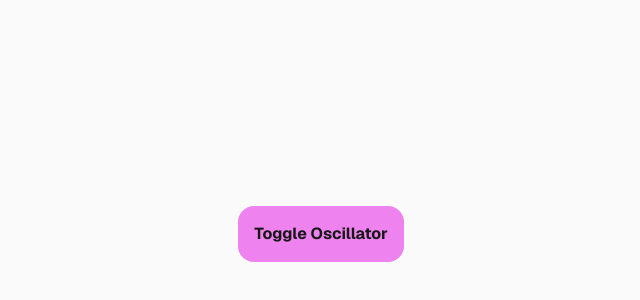
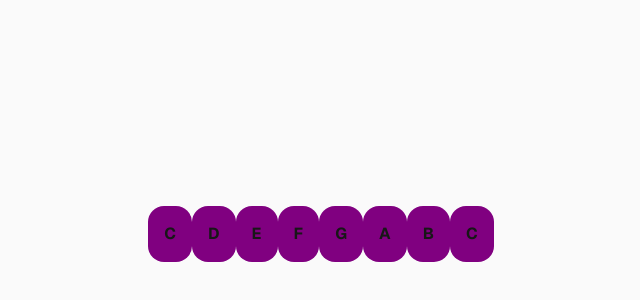
Before and after one commit to JerryLeeMelton/snes-web-synth, a Next.js app: page / in a window 1280 px wide. Shown: the part 166-466 px from the top of the page, without its empty margins (319-959 px from the left). Built offline with nearby package versions, Linux system fonts and the light colour scheme.

Commit message:
Implement 3 oscillator synth and a set of simple keyboard buttons to control them.

```diff
--- a/app/globals.css
+++ b/app/globals.css
@@ -25,9 +25,9 @@ body {
   font-family: Arial, Helvetica, sans-serif;
 }
 
-button {
+.keyboard-key {
   font-weight: bold;
-  background-color: violet;
+  background-color: purple;
   padding: 1rem;
   border-radius: 1rem;
 }
--- a/app/page.tsx
+++ b/app/page.tsx
@@ -1,57 +1,42 @@
 "use client"
 
 import { useEffect, useRef, useState } from "react"
+import { useAudio } from "@/audio/AudioProvider"
+
+const keyboardKeys = [
+  { note: 60, label: "C" },
+  { note: 62, label: "D" },
+  { note: 64, label: "E" },
+  { note: 65, label: "F" },
+  { note: 67, label: "G" },
+  { note: 69, label: "A" },
+  { note: 71, label: "B" },
+  { note: 72, label: "C" },
+]
 
 export default function Home() {
-  const audioContextRef = useRef<AudioContext | null>(null)
-  const oscOneRef = useRef<OscillatorNode | null>(null)
-  const gainRef = useRef<GainNode | null>(null)
-  const [oscPlaying, setOscPlaying] = useState<boolean>(false)
-
-  useEffect(() => {
-    const audioContext = new AudioContext()
-    const oscOne = audioContext.createOscillator()
-    const gain = audioContext.createGain()
-
-    oscOne.type = "sine"
-    oscOne.frequency.value = 440
-    gain.gain.value = 0
-
-    oscOne.connect(gain).connect(audioContext.destination)
-    oscOne.start()
-
-    audioContextRef.current = audioContext
-    oscOneRef.current = oscOne
-    gainRef.current = gain
-
-    return () => {
-      oscOne.stop()
-      audioContext.close()
-    }
-  }, [])
-
-  function toggleOscillator(): void {
-    console.log("Starting or Stopping osc1")
-
-    const audioContext = audioContextRef.current
-    const gain = gainRef.current
-
-    if (!audioContext || !gain) return
-
-    audioContext.resume()
-
-    if (!oscPlaying) {
-      gain.gain.setValueAtTime(1, audioContext.currentTime)
-    } else {
-      gain.gain.setValueAtTime(0, audioContext.currentTime)
-    }
-
-    setOscPlaying(!oscPlaying)
-  }
-
+  const { playNote, stopNote } = useAudio()
   return (
     <div className="flex flex-col flex-1 items-center justify-center bg-zinc-50 font-sans dark:bg-black">
-      <button onClick={toggleOscillator}>Toggle Oscillator</button>
+      <div className="keyboard-container">
+        {keyboardKeys.map(({ note, label }) => (
+          <button
+            key={note}
+            onMouseDown={() => {
+              playNote(note)
+            }}
+            onMouseUp={() => {
+              stopNote(note)
+            }}
+            onMouseLeave={() => {
+              stopNote(note)
+            }}
+            className={"keyboard-key"}
+          >
+            {label}
+          </button>
+        ))}
+      </div>
     </div>
   )
 }
--- a/audio/AudioProvider.tsx
+++ b/audio/AudioProvider.tsx
@@ -3,13 +3,25 @@
 import { createContext, useContext, useRef, ReactNode } from "react"
 
 type AudioContextType = {
-  getAudioContext: () => AudioContext
+  // getAudioContext: () => AudioContext
+  playNote: (note: number) => void
+  stopNote: (note: number) => void
+}
+
+type Voice = {
+  oscillators: OscillatorNode[]
+  gain: GainNode
 }
 
 const AudioCtx = createContext<AudioContextType | null>(null)
 
+function midiToFreqency(note: number) {
+  return 440 * Math.pow(2, (note - 69) / 12)
+}
+
 export default function AudioProvider({ children }: { children: ReactNode }) {
   const audioContextRef = useRef<AudioContext | null>(null)
+  const voicesRef = useRef<Map<number, Voice>>(new Map())
 
   function getAudioContext() {
     if (!audioContextRef.current) {
@@ -19,8 +31,76 @@ export default function AudioProvider({ children }: { children: ReactNode }) {
     return audioContextRef.current
   }
 
+  function playNote(note: number): void {
+    if (voicesRef.current.has(note)) {
+      return // Return early, note already playing somehow
+    }
+
+    // Get an initialize audio context
+    const audioContext = getAudioContext()
+    audioContext.resume()
+
+    // Set the note's frequency and gain
+    const noteFrequency = midiToFreqency(note)
+    const gain = audioContext.createGain()
+    gain.gain.setValueAtTime(0, audioContext.currentTime)
+    // Short default ramp to avoid pops
+    gain.gain.linearRampToValueAtTime(0.3, audioContext.currentTime + 0.02)
+    gain.connect(audioContext.destination)
+
+    // Create oscillators and give them the note data
+    const osc1 = audioContext.createOscillator()
+    osc1.type = "sawtooth"
+    osc1.frequency.value = noteFrequency
+    osc1.connect(gain)
+
+    const osc2 = audioContext.createOscillator()
+    osc2.type = "sawtooth"
+    osc2.frequency.value = noteFrequency
+    osc2.detune.value = 5
+    osc2.connect(gain)
+
+    const osc3 = audioContext.createOscillator()
+    osc2.type = "sawtooth"
+    osc2.frequency.value = noteFrequency
+    osc2.detune.value = 5
+    osc2.connect(gain)
+
+    // Play the note!
+    osc1.start()
+    osc2.start()
+    osc3.start()
+
+    // Add note to the voiceRef for tracking and later stopping
+    voicesRef.current.set(note, { oscillators: [osc1, osc2, osc3], gain })
+  }
+
+  function stopNote(note: number): void {
+    const voice = voicesRef.current.get(note)
+
+    if (!voice) {
+      return // Invalid voice, return
+    }
+
+    const audioContext = getAudioContext()
+    const now = audioContext.currentTime
+    const releaseTime = 0.05
+
+    // Short default release value to avoid pops
+    voice.gain.gain.setValueAtTime(voice.gain.gain.value, now)
+    voice.gain.gain.linearRampToValueAtTime(0, now + releaseTime)
+
+    // Stop oscillators after release finishes
+    setTimeout(() => {
+      voice.oscillators.forEach((oscillator) => oscillator.stop())
+      voice.gain.disconnect()
+    })
+
+    voicesRef.current.delete(note)
+  }
+
   return (
-    <AudioCtx.Provider value={{ getAudioContext }}>
+    <AudioCtx.Provider value={{ playNote, stopNote }}>
       {children}
     </AudioCtx.Provider>
   )
```
